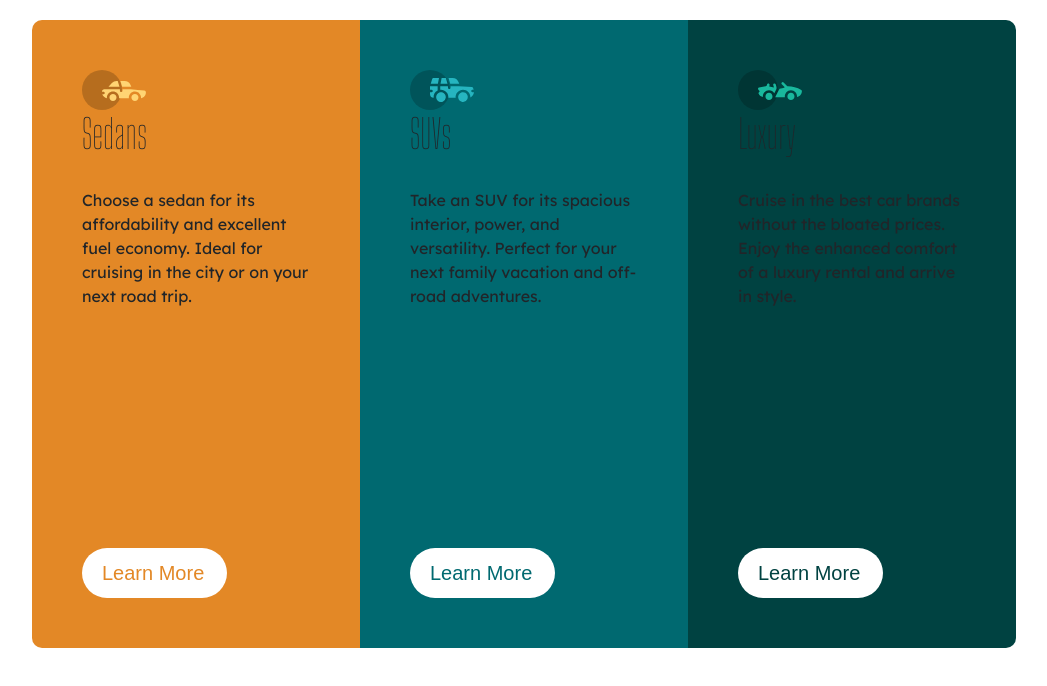
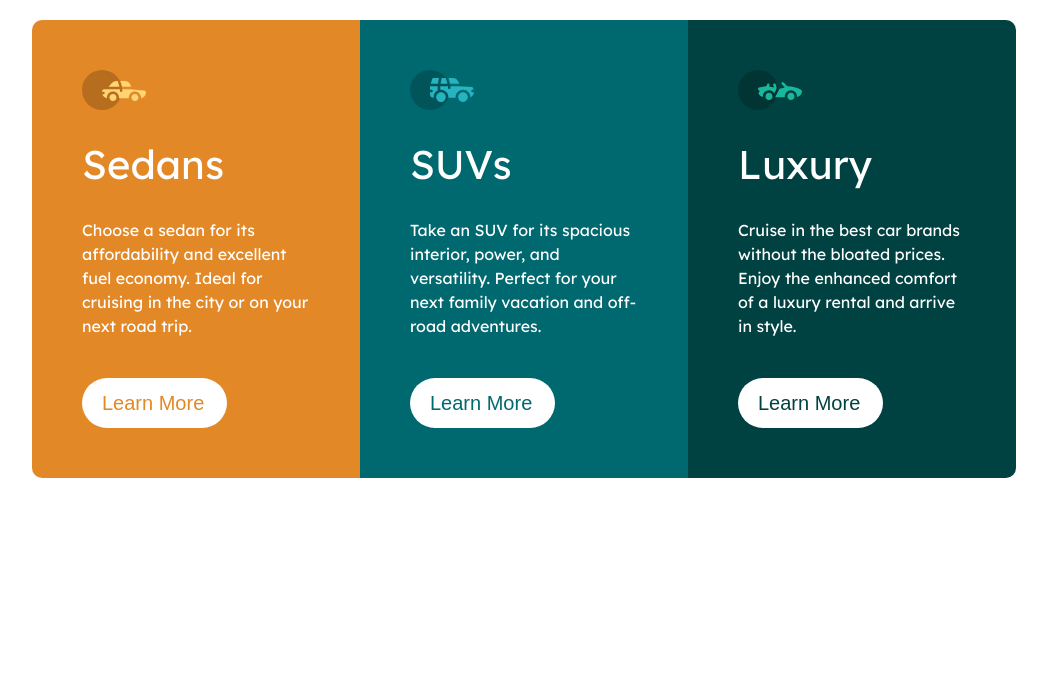
Before and after one commit to PrinzSadiasa/Frontend-Mentor-Projects, a plain HTML site: page index.html in a window 1280 px wide. Shown: the whole page, without its empty margins (116-1163 px from the left). Drawn offline with nearby package versions, Linux system fonts and the light colour scheme.

Commit message:
Updated the height of the description
Updated the height of the description so that the box will have lesser height

```diff
--- a/css/styles.css
+++ b/css/styles.css
@@ -4,7 +4,7 @@ a{
 }
 
 .car-description{
-  height: 300px;
+  height: 100px;
 }
 .content-col{
   padding:50px;
@@ -31,6 +31,7 @@ a{
   background-color: #e38826;
   background-color: hsl(31, 77%, 52%);
   border-radius: 10px 10px 0 0;
+  /* height: 500px; */
   /* width: 350px; */
   /* border-radius: 10px 0 0 10px; */
 }
@@ -62,7 +63,7 @@ a{
 
 /* @media (max-width:768px) {
   .sedan-car{
-    border-radius: 10px 10px 0 0;
+    border-radius: 10px 10px 0 0
   }
   .luxury-car{
     border-radius: 0 0 10px 10px;
@@ -74,18 +75,22 @@ a{
   margin: 20px auto;
   /* justify-content: center; */
   width: 75%;
-
+  /* height: 100px; */
 }
 .row{
   justify-content: center;
 }
 
 h1{
-  font-family: 'Big Shoulders Display', cursive;
+  /* font-family: 'Big Shoulders Display', cursive; */
+  font-family: 'Lexend Deca', sans-serif;
+  margin-top: 30px;
+  color: white;
 }
 
 p{
   font-family: 'Lexend Deca', sans-serif;
+  color: white;
 }
 
 .btn-container{
```
